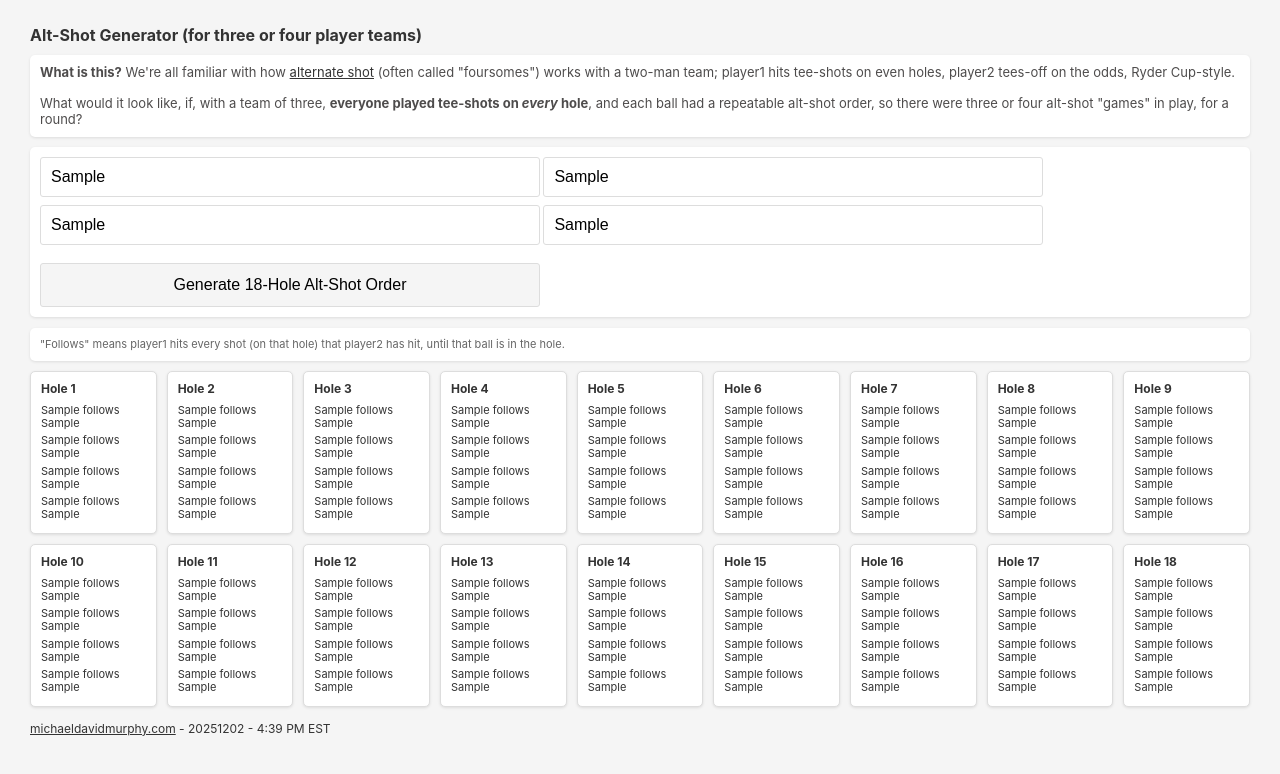
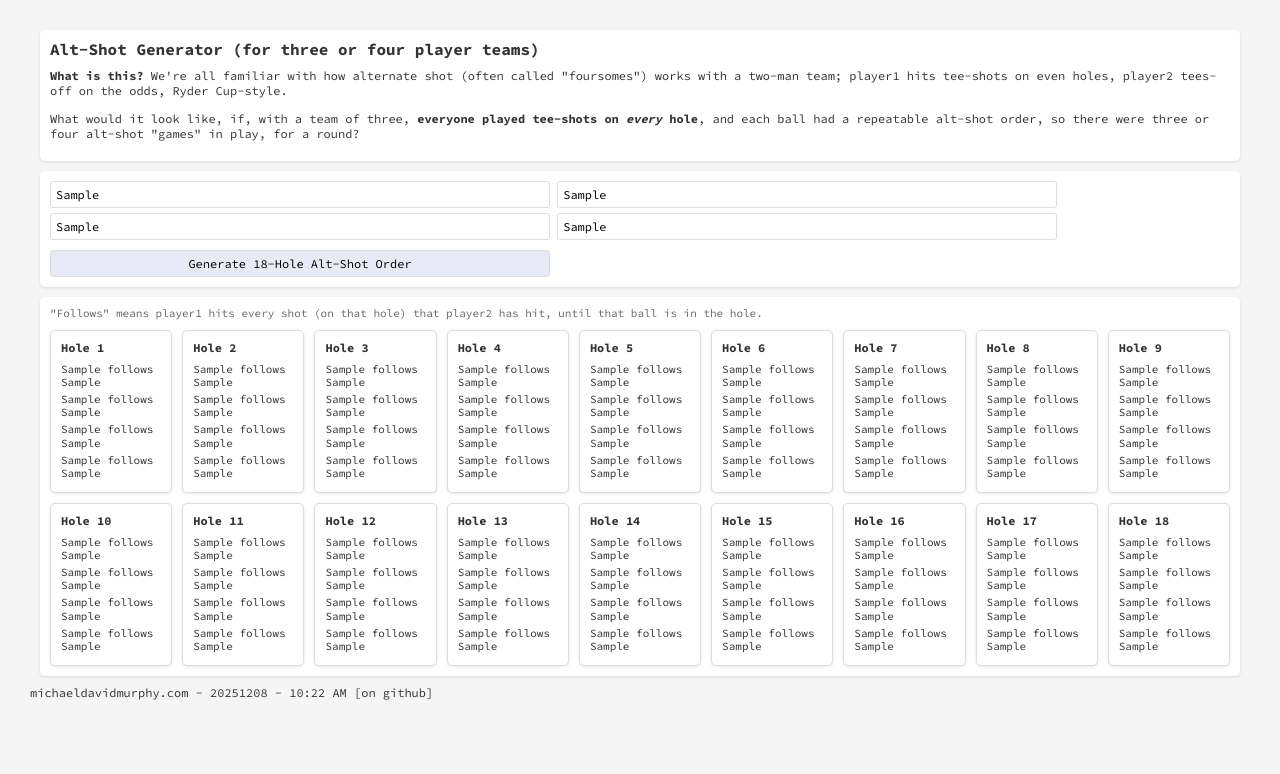
Before and after one commit to whileseated/alt_shot, a plain HTML site: page index.html in a window 1280 px wide. Both pictures are taken after typing "Sample", "Sample", "Sample", "Sample" into the empty fields and a click on the button "Generate 18-Hole Alt-Shot Order". Drawn offline with Linux system fonts and the light colour scheme.

Commit message:
footer edits

```diff
--- a/index.html
+++ b/index.html
@@ -4,39 +4,41 @@
   <meta charset="UTF-8">
   <meta name="viewport" content="width=device-width, initial-scale=1.0">
   <title>Alt-shot as Threesomes (or Foursomes)</title>
+  <link href="https://fonts.googleapis.com/css2?family=Source+Code+Pro:wght@400;700&display=swap" rel="stylesheet">
   <style>
     body {
-      font-family: 'Source Code Pro', -apple-system, sans-serif;
-      margin: 5px 20px 20px 20px;
-      padding: 10px;
+      font-family: 'Source Code Pro', sans-serif;
+      font-size: 12px;
       line-height: 1.2;
-      font-size: 12px;
+      margin: 20px;
       color: #333;
       background-color: #f5f5f5;
+      padding: 10px;
+    }
+
+    .container {
+      max-width: 1200px;
+      margin: 0 auto;
+    }
+
+    .content-section {
+      background-color: #fff;
+      box-shadow: 0 1px 3px rgba(0, 0, 0, 0.1);
+      padding: 10px;
+      border-radius: 5px;
+      margin-bottom: 10px;
     }
 
     h1 {
       font-size: 16px;
-      margin-bottom: 10px;
       font-weight: bold;
+      margin: 0 0 10px 0;
     }
 
-    .info-box {
-      font-size: 13px;
-      color: #4e4c4c;
-      background-color: #fff;
-      padding: 10px;
-      border-radius: 5px;
-      box-shadow: 0 1px 3px rgba(0, 0, 0, 0.1);
+    .description {
+      font-size: 12px;
+      color: #333;
       margin-bottom: 10px;
-    }
-
-    .controls {
-      background-color: #fff;
-      padding: 10px;
-      border-radius: 5px;
-      margin-bottom: 10px;
-      box-shadow: 0 1px 3px rgba(0, 0, 0, 0.1);
     }
 
     label {
@@ -49,13 +51,14 @@
     input[type="text"] {
       width: 100%;
       max-width: 500px;
-      padding: 10px;
-      font-size: 16px;
+      padding: 5px;
+      font-size: 12px;
       font-family: 'Source Code Pro', sans-serif;
       border: 1px solid #ddd;
       border-radius: 3px;
       box-sizing: border-box;
-      margin-bottom: 8px;
+      margin-bottom: 5px;
+      background: #fff;
     }
 
     input[type="text"]:focus {
@@ -67,18 +70,18 @@
       display: block;
       width: 100%;
       max-width: 500px;
-      margin-top: 10px;
-      padding: 12px 20px;
-      font-size: 16px;
+      margin-top: 5px;
+      padding: 5px 10px;
+      font-size: 12px;
       font-family: 'Source Code Pro', sans-serif;
       cursor: pointer;
       border: 1px solid #ddd;
       border-radius: 3px;
-      background: #f5f5f5;
+      background: #e8eaf6;
     }
 
     button:hover {
-      background: #e0e0e0;
+      background: #c5cae9;
     }
 
     .error {
@@ -95,23 +98,18 @@
       display: block;
     }
 
-    .grid-wrapper {
-      margin-top: 10px;
+    .results-section {
+      display: none;
     }
 
-    .grid-wrapper > p {
-      display: none;
+    .results-section.show {
+      display: block;
+    }
+
+    .instructions {
       font-size: 11px;
       color: #666;
-      background-color: #fff;
-      padding: 10px;
-      border-radius: 5px;
-      box-shadow: 0 1px 3px rgba(0, 0, 0, 0.1);
       margin-bottom: 10px;
-    }
-
-    .grid-wrapper > p.show {
-      display: block;
     }
 
     .grid {
@@ -148,22 +146,24 @@
 
     a {
       color: #333;
-      text-decoration: underline;
+      text-decoration: none;
     }
 
     a:hover {
-      color: #666;
+      background: #f5f5f5;
     }
   </style>
 </head>
 <body>
+  <div class="container">
+    <div class="content-section">
       <h1>Alt-Shot Generator (for three or four player teams)</h1>
-
-  <div class="info-box">
+      <div class="description">
         <strong>What is this?</strong> We're all familiar with how <a href="https://en.wikipedia.org/wiki/Foursomes">alternate shot</a> (often called "foursomes") works with a two-man team; player1 hits tee-shots on even holes, player2 tees-off on the odds, Ryder Cup-style.<br><br>What would it look like, if, with a team of three, <b>everyone played tee-shots on <i>every</i> hole</b>, and each ball had a repeatable alt-shot order, so there were three or four alt-shot "games" in play, for a round?
       </div>
+    </div>
 
-  <div class="controls">
+    <div class="content-section">
       <input
         type="text"
         id="player1"
@@ -188,9 +188,10 @@
       <div id="error" class="error"></div>
     </div>
 
-  <div class="grid-wrapper">
-    <p>"Follows" means player1 hits every shot (on that hole) that player2 has hit, until that ball is in the hole.</p>
+    <div class="content-section results-section">
+      <div class="instructions">"Follows" means player1 hits every shot (on that hole) that player2 has hit, until that ball is in the hole.</div>
       <div id="grid" class="grid"></div>
+    </div>
   </div>
 
   <script>
@@ -249,10 +250,10 @@
 
     document.getElementById("generateBtn").addEventListener("click", () => {
       const errorEl = document.getElementById("error");
-      const descEl = document.querySelector(".grid-wrapper > p");
+      const resultsSection = document.querySelector(".results-section");
       errorEl.textContent = "";
       errorEl.classList.remove("show");
-      descEl.classList.remove("show");
+      resultsSection.classList.remove("show");
 
       // Collect values from all four input fields
       const inputs = [
@@ -273,9 +274,10 @@
 
       const order = generateBattingOrder(players, 18);
       renderGrid(order);
-      descEl.classList.add("show");
+      resultsSection.classList.add("show");
     });
-  </script><br>
-  <a href="https://michaeldavidmurphy.com">michaeldavidmurphy.com</a> - 20251202 - 4:39 PM EST
+  </script>
+
+  <a href="https://michaeldavidmurphy.com">michaeldavidmurphy.com</a> - 20251208 - 10:22 AM [<a href="https://github.com/whileseated/alt_shot">on github</a>]
 </body>
 </html>
```
Lines whose indentation alone changed are shown as unchanged.
